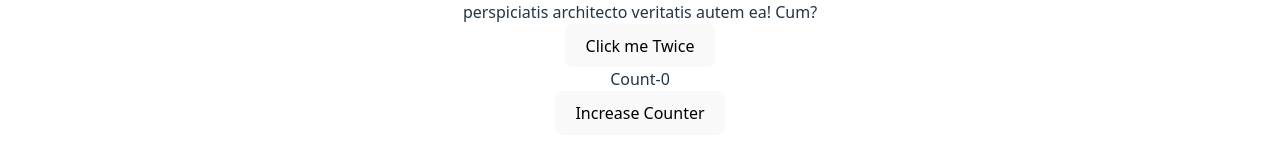
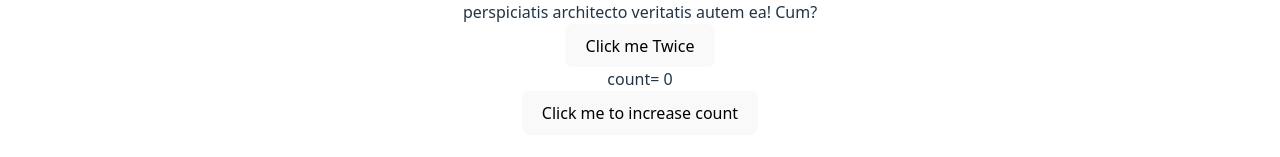
Before and after one commit to GovindG9066/React, a React (Vite) app in the folder Basic_React_app/: page / in a window 1280 px wide. Shown: the part 2286-2443 px from the top of the page. Built offline with nearby package versions, Linux system fonts and the light colour scheme.

Commit message:
counter ko modify kiya

```diff
--- a/Basic_React_app/src/counter.jsx
+++ b/Basic_React_app/src/counter.jsx
@@ -1,18 +1,16 @@
 import { useState } from "react";
 
 export default function Counter() {
-let [count,setCount]=useState(0);
+    const [count, setCount] = useState(0);
 
-function IncCount() {
-    setCount(count+1)
+    function IncCounter() {
+        setCount(count + 1);
+    }
 
-};
-return(
-    <div>
-        <p>Count-{count}</p>
-        <button onClick={IncCount}> Increase Counter </button>
-    </div>
-);
-
-
-};
+    return (
+        <div>
+            <p>count= {count}</p>
+            <button onClick={IncCounter}>Click me to increase count</button>
+        </div>
+    );
+}
```
